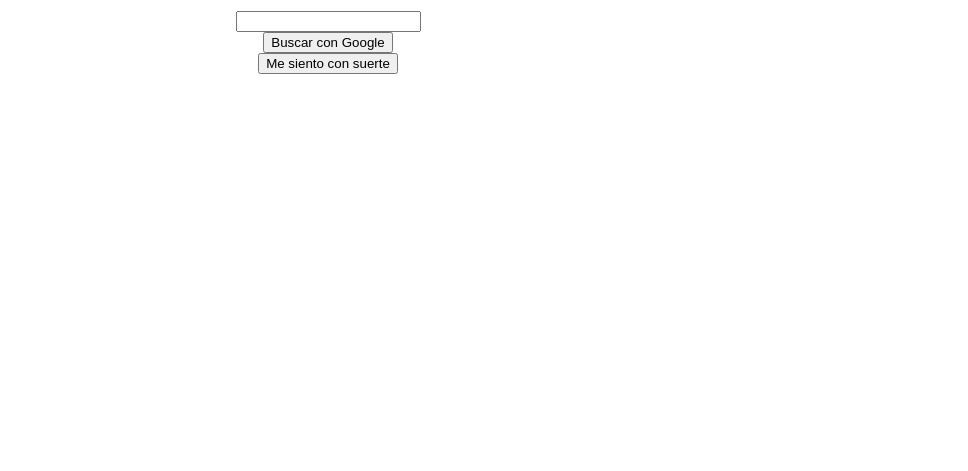
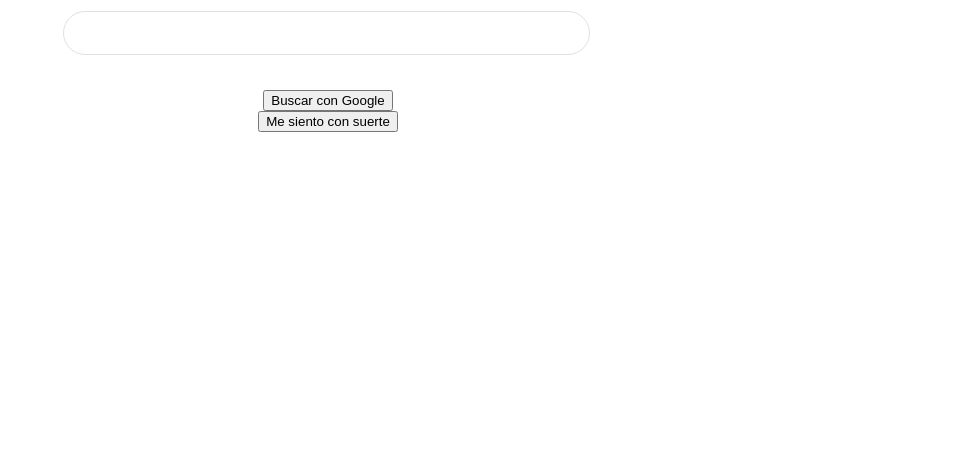
Before and after one commit to mateoyamith/google, a plain HTML site: page index.html in a window 1280 px wide. Shown: the part 329-800 px from the top of the page, without its empty margins (312-1280 px from the left). Drawn offline with Linux system fonts and the light colour scheme.

Commit message:
Estilos en la sección del input

```diff
--- a/css/main.css
+++ b/css/main.css
@@ -63,3 +63,25 @@ main .main-logo img {
     width: 272px;
     height: 92px;
 }
+
+main .main-input {
+    width: 530px;
+    margin: 0 auto;
+    margin-bottom: 35px;
+}
+
+main .main-input-container {
+    width: 525px;
+    border-radius: 100px;
+    border: 1px solid #dfe1e5;
+    display: flex;
+    justify-content: center;
+    align-items: center;
+}
+
+main .main-input input {
+    width: 450px;
+    height: 40px;
+    border: none;
+    outline: none;
+}
--- a/index.html
+++ b/index.html
@@ -29,7 +29,7 @@
     </header>
     <main>
         <section class="main-logo">
-            <img src="https://www.google.com/images/branding/googlelogo/2x/googlelogo_color_272x92dp.png" alt="">
+            <img src="https://www.google.com/images/branding/googlelogo/1x/googlelogo_color_272x92dp.png" alt="">
         </section>
         <section class="main-input">
             <div class="main-input-container">
```
